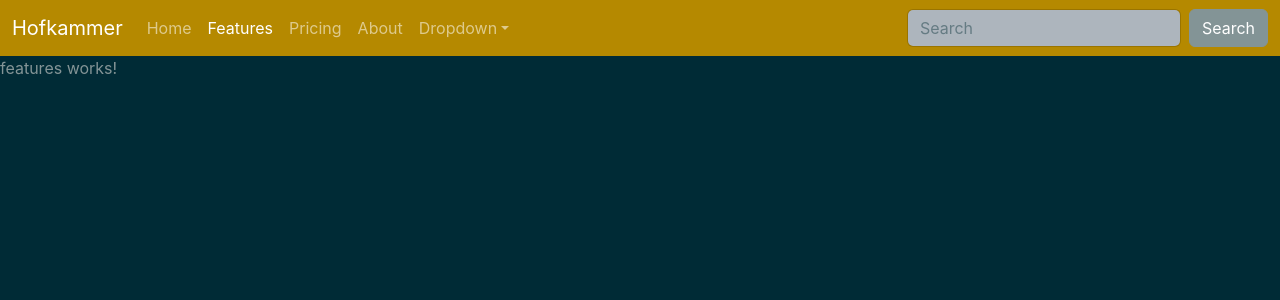
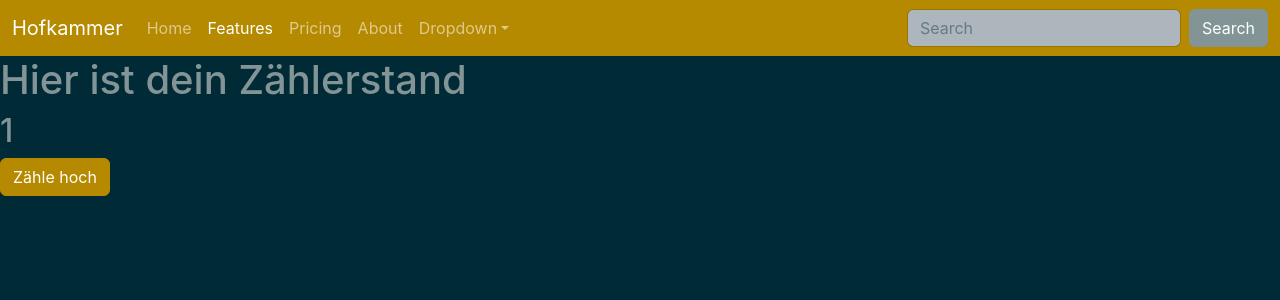
Before and after one commit to VeganMeatGuy/WebApiAppLearning, an Angular app in the folder AngularTestApp/: page /features in a window 1280 px wide. Shown: the top 300 px of the page. Built offline with nearby package versions, Linux system fonts and the light colour scheme.

Commit message:
feature: feature-site; add caption, displayed value (startet by 1) and button, if button is clicked -1 is added to displayed value

```diff
--- a/AngularTestApp/src/app/presentation/views/features/features.html
+++ b/AngularTestApp/src/app/presentation/views/features/features.html
@@ -1 +1,3 @@
-<p>features works!</p>
+<h1>Hier ist dein Zählerstand</h1>
+<h2>{{ counterValue }}</h2>
+<button type="button" class="btn btn-primary" (click)="addOne()">Zähle hoch</button>
--- a/AngularTestApp/src/app/presentation/views/features/features.ts
+++ b/AngularTestApp/src/app/presentation/views/features/features.ts
@@ -1,4 +1,6 @@
-import { Component } from '@angular/core';
+import { Component,OnInit} from '@angular/core';
+import { FormControl} from '@angular/forms';
+import { NgClass } from '@angular/common';
 
 @Component({
   selector: 'app-features',
@@ -6,6 +8,17 @@ import { Component } from '@angular/core';
   templateUrl: './features.html',
   styleUrl: './features.scss',
 })
-export class Features {
 
-}
+export class Features implements OnInit {
+
+  counterValue = 0;
+  counterText = this.counterValue.toString
+
+	ngOnInit(): void {
+    this.counterValue = 1
+    	}
+
+  	async addOne() {
+        this.counterValue = this.counterValue + 1;
+		}
+	}
```
